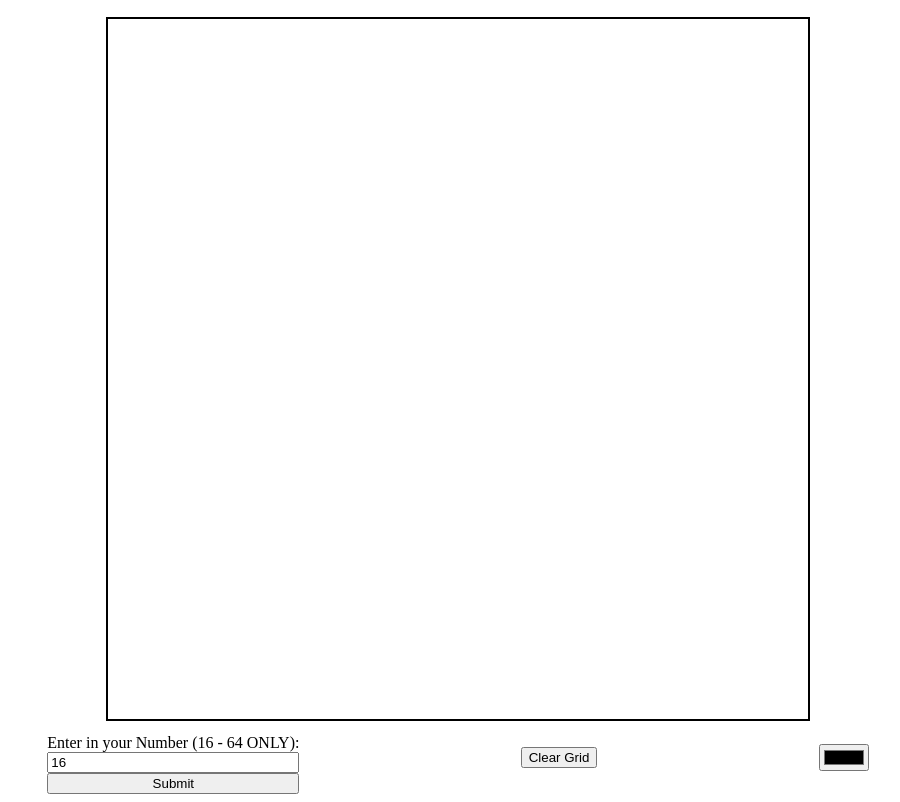
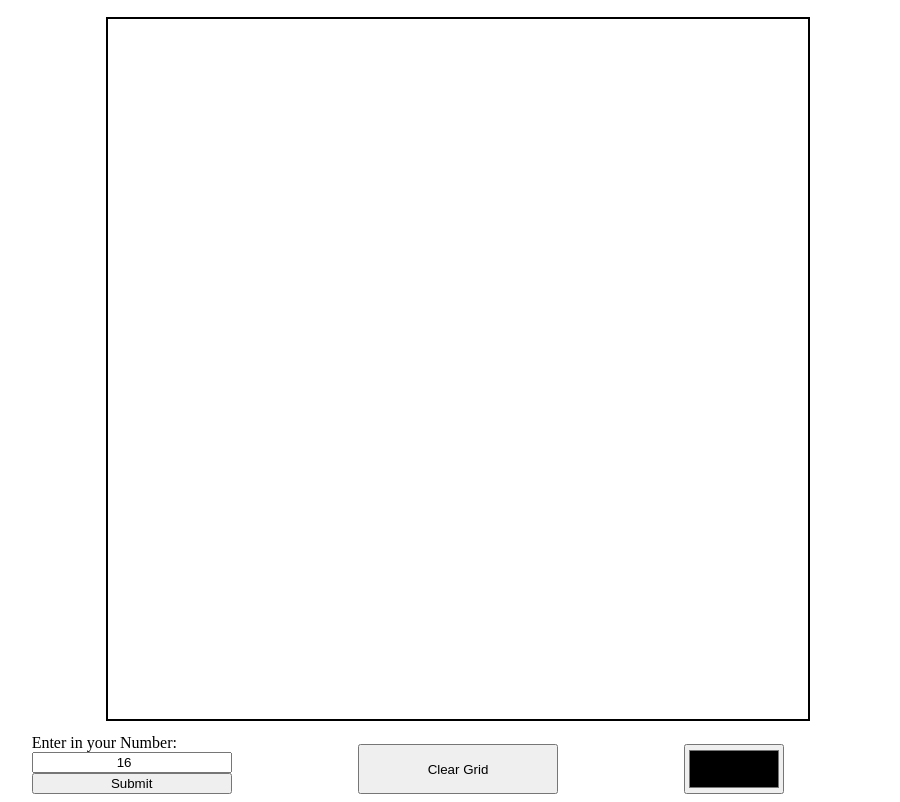
Before and after one commit to ivaneaguirre98/Etch-a-sketch, a plain HTML site: page index.html in a window 1280 px wide. Shown: the part 138-940 px from the top of the page, without its empty margins (182-1082 px from the left). Drawn offline with Linux system fonts and the light colour scheme.

Commit message:
Added styling to bottom user input menu

```diff
--- a/index.html
+++ b/index.html
@@ -15,20 +15,18 @@
     </div>
 
     <!-- conatiner DIV for the grid -->
-    <div class="containerWrapper">
-        <div id ="container"></div>
-    </div>
+    <div class="containerWrapper"><div id ="container"></div></div>
 
     <div class="inputContainer">
-        <div class="numberInput">
-            <div class="subtitle">Enter in your Number (16 - 64 ONLY):</div>
+        <div class="numberInput userInput">
+            <div class="subtitle">Enter in your Number:</div>
             <input type="number" id="numInput" name="numInput" min="1" max="64" value="16">
             <button id="newGridButt">Submit</button>
         </div>
-        <div class="clearButton">
+        <div class="clearButton userInput">
             <button id="clearButton">Clear Grid</button>
         </div>
-        <div class="colorPicker">
+        <div class="colorPicker userInput">
             <input type="color" name="squareColor" id="squareColor">
         </div>
     </div>
--- a/style.css
+++ b/style.css
@@ -34,8 +34,28 @@
     flex-direction: column;
 }
 
+#numInput{
+    text-align: center;
+}
+
 .inputContainer{
     display: flex;
-    align-items: center;
-    justify-content: space-evenly;
+    align-items: flex-end;
+    justify-content: center;
 }
+
+.userInput{
+    margin: 0 5% 0 5%;
+    width: 200px;
+}
+
+
+#clearButton{
+    width: 200px;
+    height: 50px;
+}
+
+#squareColor{
+    width: 100px;
+    height: 50px;
+}
```
